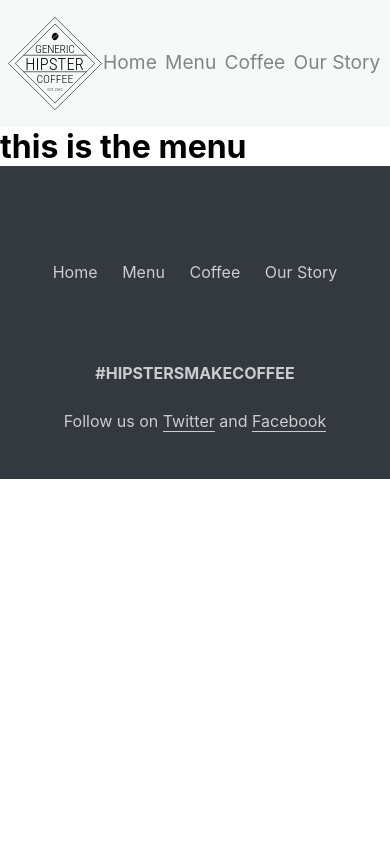
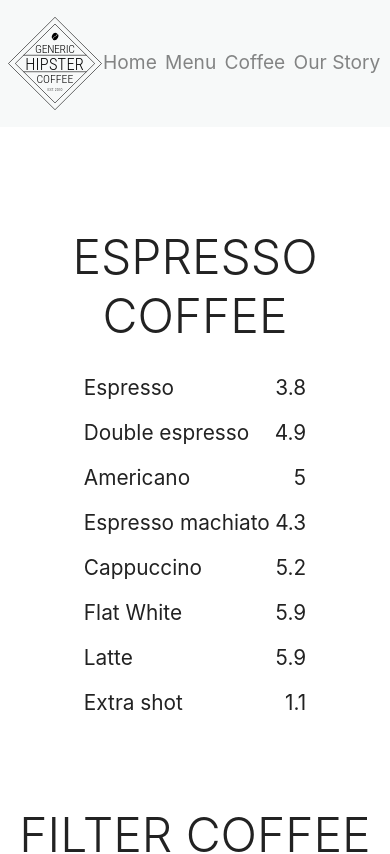
Before and after one commit to KubaGithub92/Coffee_store, a React (Create React App) app: page /menu in a window 390 px wide. Shown: the top 854 px of the page. Built offline with nearby package versions, Linux system fonts and the light colour scheme.

Commit message:
created menu section

```diff
--- a/src/pages/Menu.jsx
+++ b/src/pages/Menu.jsx
@@ -1,11 +1,159 @@
 import React from 'react';
 import Footer from '../components/Footer/Footer'
+import '../styles/Menu.scss';
 
 function Menu() {
   return (
     <>
-      <h1>this is the menu</h1>
+      <section class="menu">
+      <div class="column">
+        <div class="menu__container-big">
+          <div class="menu__container-small">
+            <h3>ESPRESSO COFFEE</h3>
+            <div><span>Espresso</span> <span>3.8</span></div>
+            <div><span>Double espresso</span> <span>4.9</span></div>
+            <div><span>Americano</span> <span>5</span></div>
+            <div><span>Espresso machiato</span> <span>4.3</span></div>
+            <div><span>Cappuccino</span> <span>5.2</span></div>
+            <div><span>Flat White</span> <span>5.9</span></div>
+            <div><span>Latte</span> <span>5.9</span></div>
+            <div><span>Extra shot</span> <span> 1.1</span></div>
+          </div>
 
+          <div class="menu__container-small">
+            <h3>FILTER COFFEE</h3>
+            <div><span>House Drip Coffee</span> <span>4.5</span></div>
+            <div><span>Aeropress</span> <span>5.5</span></div>
+            <div><span>V60</span> <span>6.5</span></div>
+            <div><span>Kalita</span> <span>12</span></div>
+          </div>
+          <div class="menu__container-small">
+            <h3>COFFEE SPECIALITES</h3>
+            <div><span>Cascara</span> <span>4.9</span></div>
+            <div><span>Irish coffee</span> <span>10.9</span></div>
+          </div>
+        </div>
+
+        <div class="menu__container-big">
+          <div class="menu__container-small">
+            <h3>ICED</h3>
+            <div><span>Iced Latte</span> <span>6.9</span></div>
+            <div><span>Espresso on the rock</span> <span>4.9</span></div>
+            <div><span>Iced Cascara</span> <span>5.5</span></div>
+            <div><span>Affogato</span> <span>6.5</span></div>
+            <div><span>Iced Flat white</span> <span>12</span></div>
+            <div><span>Iced Filter</span> <span>5.5</span></div>
+            <div><span>Iced tea</span> <span>6.5</span></div>
+            <div><span>Iced chocolate</span> <span>12</span></div>
+          </div>
+
+          <div class="menu__container-small">
+            <h3>HOT</h3>
+            <div><span>Tea</span> <span>6.3</span></div>
+            <div><span>Ginger tea</span> <span>4.2</span></div>
+            <div><span>Hot chocolate</span> <span>9.5</span></div>
+          </div>
+        </div>
+
+        <div class="menu__container-big">
+          <div class="menu__container-small">
+            <h3>SOMETHING TO EAT</h3>
+            <div><span>Soup of the day</span> <span>3.5</span></div>
+            <div>
+              <span>Chipotle Citrus Chicken Sandwich</span> <span>5.3</span>
+            </div>
+            <div><span>Avocado Toast</span> <span>6.5</span></div>
+            <div><span>Super BLT Sandwich</span> <span>11</span></div>
+          </div>
+
+          <div class="menu__container-small">
+            <h3>SWEETS</h3>
+            <div><span>Homemade cakes of the day</span> <span>3.8</span></div>
+            <div><span>Key Lime and Coconut</span> <span>4.5</span></div>
+            <div><span>Icecream</span> <span>3.9</span></div>
+            <div><span>Tiramisu</span> <span>5.1</span></div>
+          </div>
+        </div>
+      </div>
+      <div class="column">
+        <h2>NON-ALCOHOLIC BEVERAGES</h2>
+        <div class="menu__container-big">
+          <div class="menu__container-small">
+            <h3>LEMONADES</h3>
+            <div><span>Fresh Squeezed Lemonade</span> <span>5.4</span></div>
+            <div><span>Ginger Lemonade</span> <span>4.5</span></div>
+            <div><span>Cascara Fizz Original</span> <span>3.5</span></div>
+            <div><span>Club-mate Cola</span> <span>6.5</span></div>
+            <div><span>Tonic Thomas Henry</span> <span>12</span></div>
+          </div>
+
+          <div class="menu__container-small">
+            <h3>WATER</h3>
+            <div><span>Sparkling</span> <span>8.2</span></div>
+            <div><span>Still</span> <span>4.4</span></div>
+          </div>
+        </div>
+
+        <h2>ALCOHOLIC BEVERAGES</h2>
+        <div class="menu__container-big">
+          <div class="menu__container-small">
+            <h3>BEER</h3>
+            <div><span>Small breweries on tap</span> <span>4.5</span></div>
+            <div><span>Birell (bottled)</span> <span>5.3</span></div>
+            <div><span>Cider Magnetic Apple</span> <span>6.2</span></div>
+          </div>
+
+          <div class="menu__container-small">
+            <h3>WHITE WINE</h3>
+            <div>
+              <span>Chardonnay Les Vignes de L'Arque,France</span>
+              <span>7.8</span>
+            </div>
+            <div>
+              <span>Sauvignon Blanc, Château Le Sartre Blanc 2011</span>
+              <span>7.7</span>
+            </div>
+          </div>
+          <div class="menu__container-small">
+            <h3>RED WINE</h3>
+            <div>
+              <span>Cuvée Côtes du Rhône Vigneros de Caracterem</span>
+              <span>7.2</span>
+            </div>
+            <div>
+              <span>Cabernet Sauvignon, Château Tour du Roch-Milon 2011</span>
+              <span>7.2</span>
+            </div>
+          </div>
+          <div class="menu__container-small">
+            <h3>COCKTAILS</h3>
+            <div><span>Gin Tonic</span> <span>6.5</span></div>
+            <div><span>Cuba Libre</span> <span>5.4</span></div>
+            <div><span>Mojito</span> <span>4.3</span></div>
+          </div>
+          <div class="menu__container-small">
+            <h3>SPIRITS</h3>
+            <div><span>Metaxa 12*</span> <span>4.5</span></div>
+            <div><span>Tullamore Dew</span> <span>5.4</span></div>
+            <div><span>Jameson Whiskey</span> <span>3.8</span></div>
+            <div><span>Bombay, Añejo Suave</span> <span>4.9</span></div>
+            <div><span>Ron Cubay, Añejo Suave</span> <span>4.8</span></div>
+            <div>
+              <span>Tequila, El Jimador, Reposado</span> <span>4.7</span>
+            </div>
+            <div><span>Vodka Finlandia</span> <span>5.5</span></div>
+            <div><span>Bailey's</span> <span>6.5</span></div>
+            <div><span>Jagermeister</span> <span>4.9</span></div>
+            <div><span>Graham's Tawny Porto</span> <span>4.8</span></div>
+          </div>
+        </div>
+      </div>
+      <img
+        class="menu__img"
+        src="img/espresso-machine-detail.jpg"
+        alt="coffee"
+      />
+    </section>
       <Footer/>
     </>
   );
--- a/src/styles/Menu.scss
+++ b/src/styles/Menu.scss
@@ -0,0 +1,143 @@
+$light-weight: 300;
+$regular-weight: 400;
+$bold-weight: 700;
+
+$text-primary: #3f3f3f;
+$text-paragraph: #222222;
+$text-header: #838484;
+
+$coffee-background: #eff1f1;
+$header-background: #f7f9f9;
+$footer-background: #33393f;
+
+.logo {
+  margin: 50px auto;
+  width: 500px;
+
+  @media screen and (max-width: 800px) {
+    width: 350px;
+  }
+}
+
+.menu {
+  color: $text-paragraph;
+  width: 95%;
+  margin: 50px auto;
+  display: flex;
+  flex-wrap: wrap;
+  justify-content: space-between;
+
+  .column {
+    display: flex;
+    flex-direction: column;
+    width: 50%;
+
+    flex: 1 1 auto;
+
+    h2,
+    h3 {
+      font-weight: $light-weight;
+      margin-top: 20px;
+    }
+
+    h2 {
+      margin-bottom: 30px;
+    }
+    h3 {
+      min-width: 250px;
+    }
+  }
+
+  &__container-big {
+    display: flex;
+    flex-flow: row wrap;
+    justify-content: space-between;
+    width: 500px;
+  }
+  &__container-small {
+    display: flex;
+    flex-direction: column;
+    width: 180px;
+    margin: 0 10px;
+
+    div {
+      display: flex;
+      justify-content: space-between;
+      margin-bottom: 10px;
+      font-size: 0.8rem;
+
+
+      span{
+        height: 100%;
+      }
+    }
+  }
+
+  &__img {
+    width: 80%;
+    margin: 30px auto -6rem auto;
+  }
+
+  @media screen and (max-width: 1100px) {
+    h2,
+    h3 {
+      font-size: 1.8rem;
+      width: 300px;
+    }
+
+    h2 {
+      margin: 0 auto;
+      width: 500px;
+      text-align: center;
+    }
+    .column {
+      width: 1100px;
+      margin-bottom: 50px;
+    }
+    &__container-big {
+      margin: 0px auto;
+    }
+    &__container-small {
+      margin: 0 25px;
+      div {
+        font-size: 1rem;
+      }
+    }
+  }
+
+  @media screen and (max-width: 800px) {
+    h2,
+    h3 {
+      font-size: 3rem;
+      margin: 0 auto;
+      width: 100%;
+      text-align: center;
+    }
+
+    .column {
+      width: 90%;
+      margin-bottom: 50px;
+
+      h2 {
+        margin-top: 80px;
+      }
+      h3 {
+        margin-bottom: 20px;
+      }
+    }
+    &__container-big {
+      width: 100%;
+      margin: 0px auto;
+    }
+    &__container-small {
+      width: 100%;
+      margin: 30px 0;
+
+      div {
+        width: 60%;
+        font-size: 1.3rem;
+        margin: 10px auto;
+      }
+    }
+  }
+}
```
